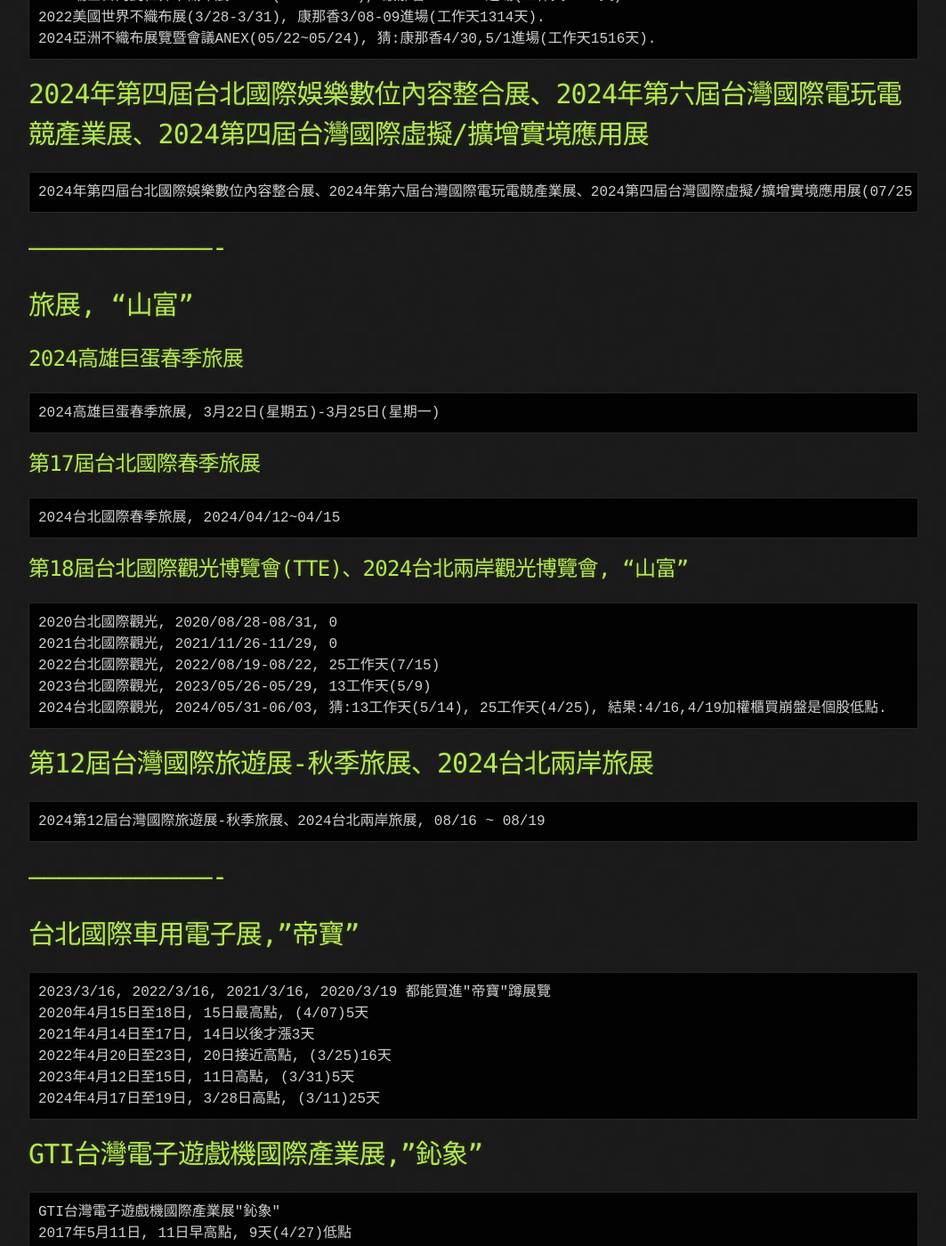
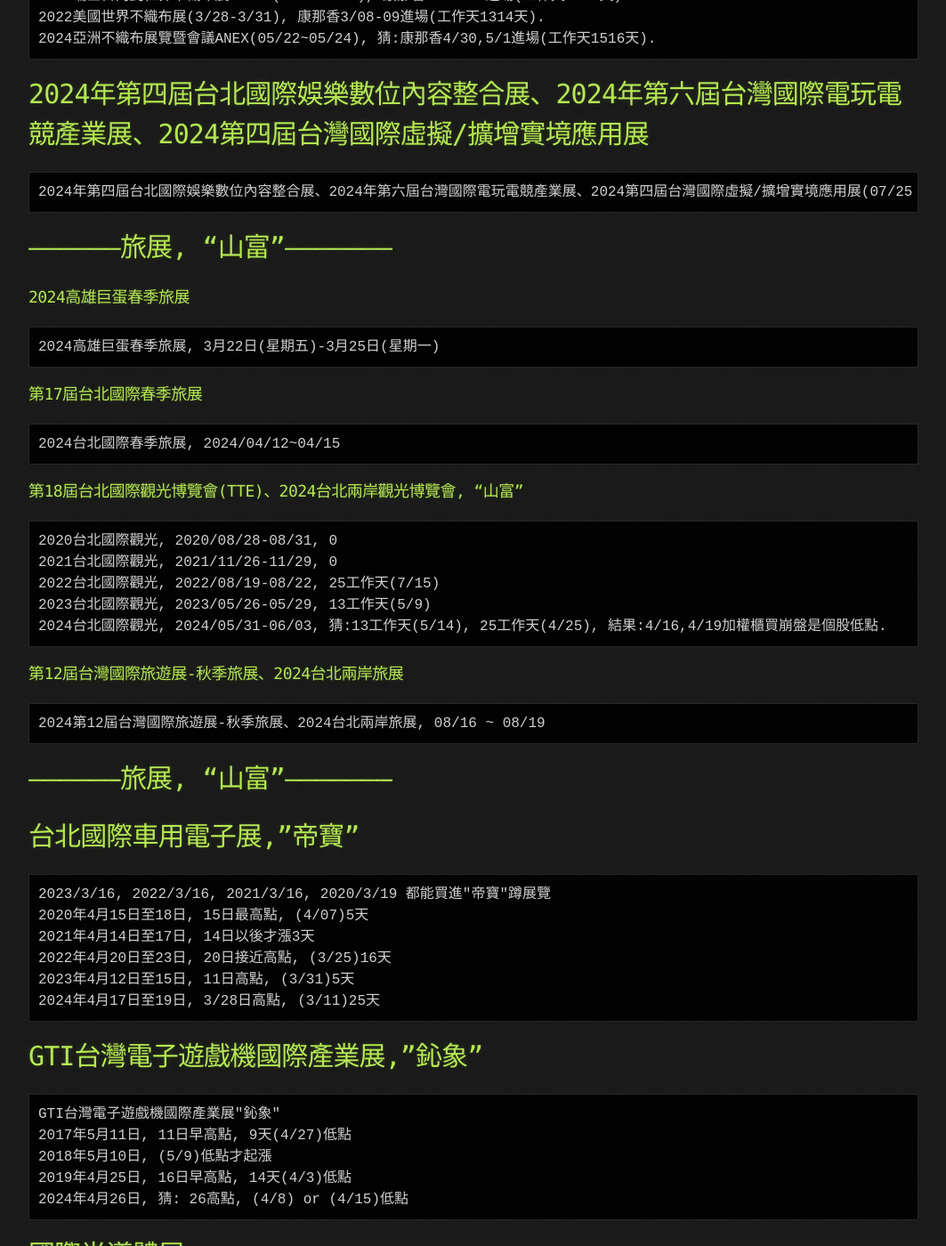
Before and after one commit to lepg5487/Stock_God, a Jekyll site: the page built from experience.md, in a window 1280 px wide and 1400 px high, scrolled down 4606 px. Shown: the whole window at 89% size, without its empty margins (108-1171 px from the left). Built offline with Jekyll 4.4.1, drawn with Linux system fonts in a browser that asks for light colours; our own code applies the rules of GitHub Pages for plain Markdown files.

Commit message:
Update experience.md

````diff
--- a/experience.md
+++ b/experience.md
@@ -173,17 +173,16 @@
 2024年第四屆台北國際娛樂數位內容整合展、2024年第六屆台灣國際電玩電競產業展、2024第四屆台灣國際虛擬/擴增實境應用展(07/25 ~ 07/29)
 ```
 
-# -------------------------------------
-# 旅展, "山富"
-## 2024高雄巨蛋春季旅展
+# -----------------旅展, "山富"--------------------
+### 2024高雄巨蛋春季旅展
 ```
 2024高雄巨蛋春季旅展, 3月22日(星期五)-3月25日(星期一)
 ```
-## 第17屆台北國際春季旅展
+### 第17屆台北國際春季旅展
 ```
 2024台北國際春季旅展, 2024/04/12~04/15
 ```
-## 第18屆台北國際觀光博覽會(TTE)、2024台北兩岸觀光博覽會, "山富"
+### 第18屆台北國際觀光博覽會(TTE)、2024台北兩岸觀光博覽會, "山富"
 ```
 2020台北國際觀光, 2020/08/28-08/31, 0
 2021台北國際觀光, 2021/11/26-11/29, 0
@@ -191,11 +190,11 @@
 2023台北國際觀光, 2023/05/26-05/29, 13工作天(5/9)
 2024台北國際觀光, 2024/05/31-06/03, 猜:13工作天(5/14), 25工作天(4/25), 結果:4/16,4/19加權櫃買崩盤是個股低點.
 ```
-# 第12屆台灣國際旅遊展-秋季旅展、2024台北兩岸旅展
+### 第12屆台灣國際旅遊展-秋季旅展、2024台北兩岸旅展
 ```
 2024第12屆台灣國際旅遊展-秋季旅展、2024台北兩岸旅展, 08/16 ~ 08/19
 ```
-# -------------------------------------
+# -----------------旅展, "山富"--------------------
 
 # 台北國際車用電子展,"帝寶"
 ```
````
